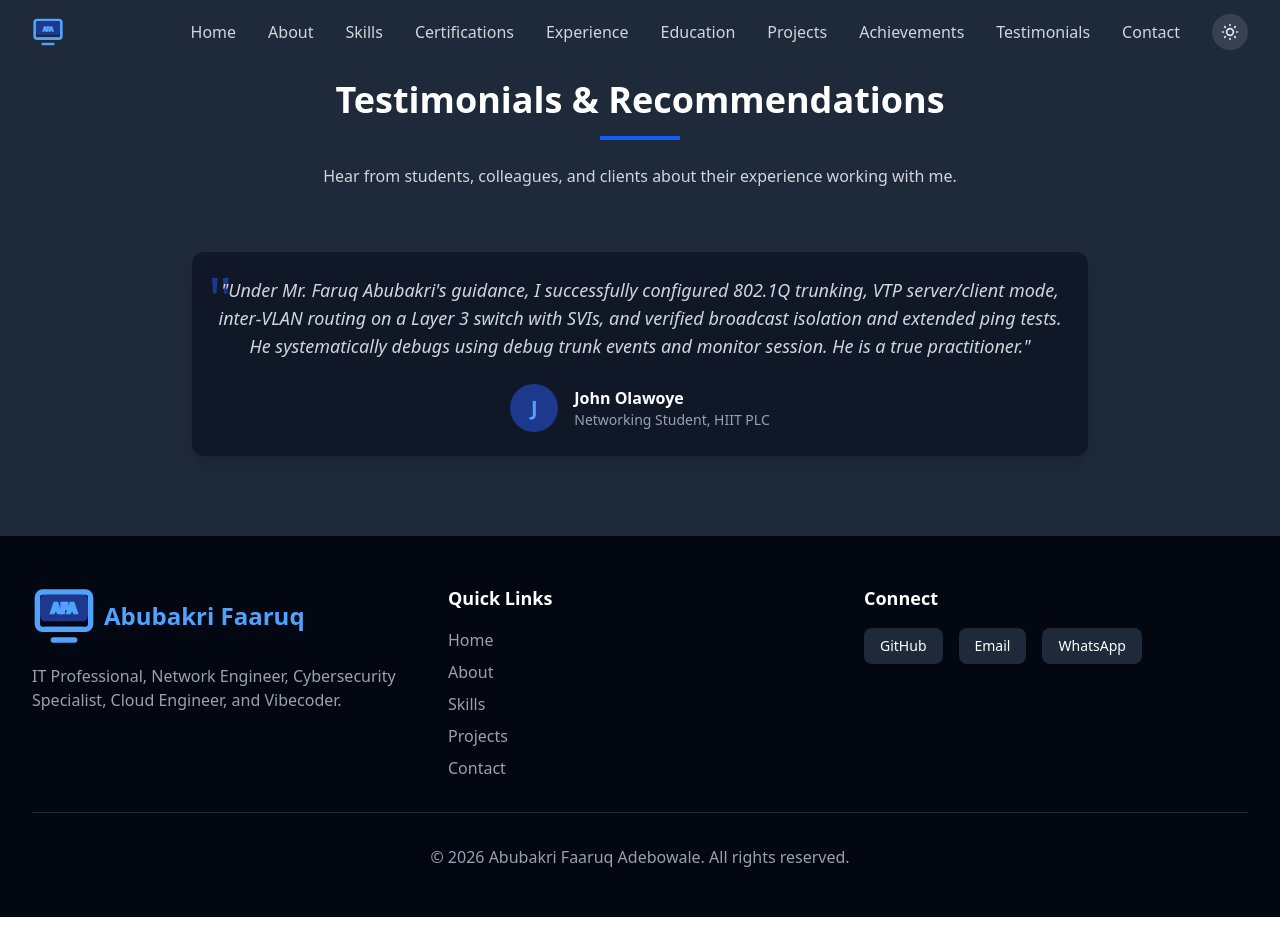
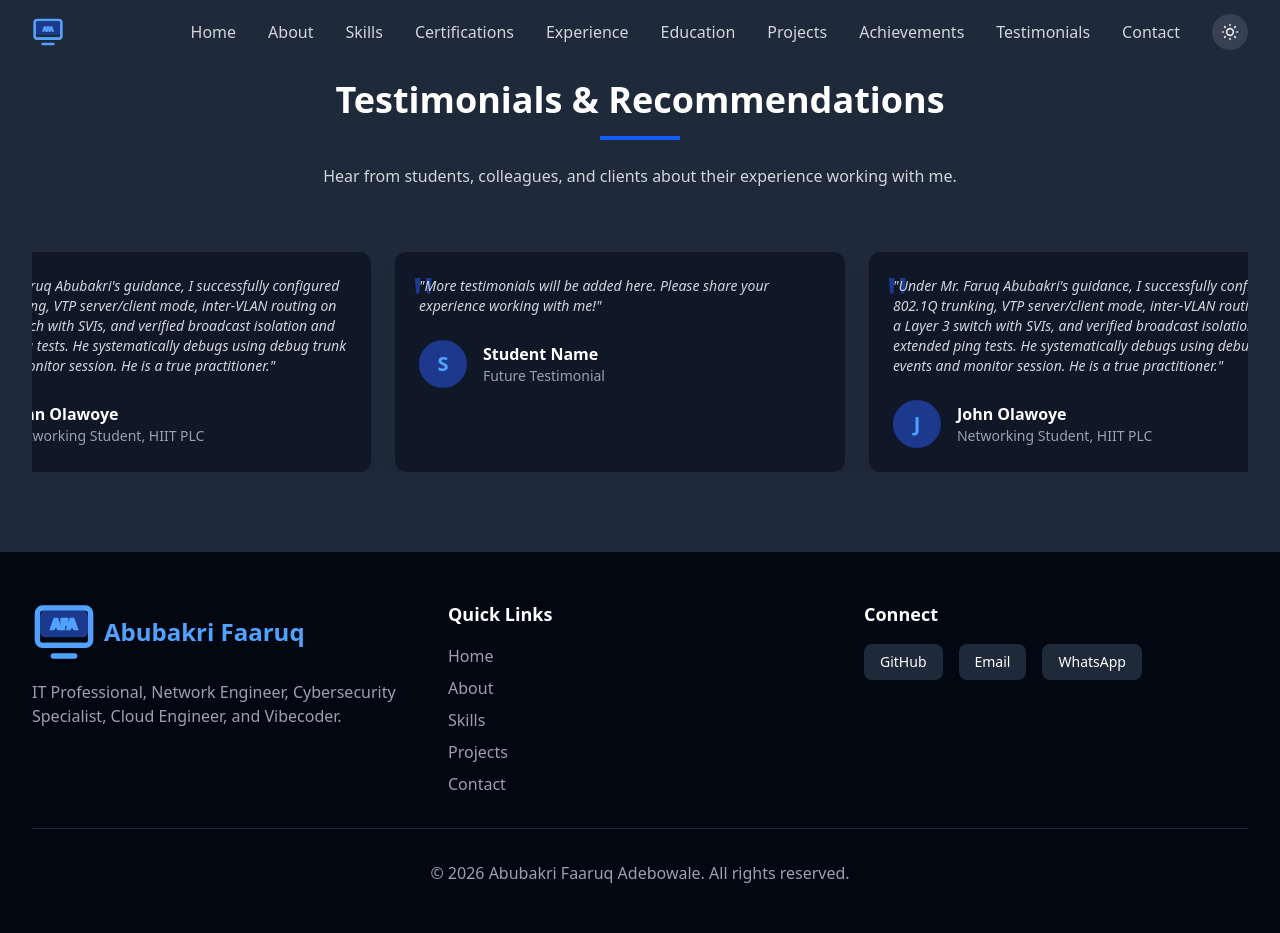
Before and after one commit to IbnAbubakri/AbubakriFaaruqAdebowaleResume, a Next.js app: page /testimonials in a window 1280 px wide. Built offline with nearby package versions, Linux system fonts and the light colour scheme.

Commit message:
Add auto-scrolling testimonials with hover pause

```diff
--- a/src/app/globals.css
+++ b/src/app/globals.css
@@ -1,3 +1,20 @@
 @import "tailwindcss";
 
 @custom-variant dark (&:is(.dark *));
+
+@keyframes scroll {
+  0% {
+    transform: translateX(0);
+  }
+  100% {
+    transform: translateX(-50%);
+  }
+}
+
+.animate-scroll {
+  animation: scroll 30s linear infinite;
+}
+
+.animate-scroll:hover {
+  animation-play-state: paused;
+}
--- a/src/sections/Testimonials.tsx
+++ b/src/sections/Testimonials.tsx
@@ -12,14 +12,21 @@ const testimonials = [
   {
     name: 'John Olawoye',
     role: 'Networking Student, HIIT PLC',
+    institution: 'Osun State University',
     content: 'Under Mr. Faruq Abubakri\'s guidance, I successfully configured 802.1Q trunking, VTP server/client mode, inter-VLAN routing on a Layer 3 switch with SVIs, and verified broadcast isolation and extended ping tests. He systematically debugs using debug trunk events and monitor session. He is a true practitioner.',
+    rating: 5,
+  },
+  {
+    name: 'Student Name',
+    role: 'Future Testimonial',
+    content: 'More testimonials will be added here. Please share your experience working with me!',
     rating: 5,
   },
 ]
 
 export default function Testimonials() {
   return (
-    <section id="testimonials" className="py-20 bg-gray-50 dark:bg-gray-800">
+    <section id="testimonials" className="py-20 bg-gray-50 dark:bg-gray-800 overflow-hidden">
       <div className="max-w-7xl mx-auto px-4 sm:px-6 lg:px-8">
         <motion.div
           initial="initial"
@@ -35,26 +42,23 @@ export default function Testimonials() {
           </p>
         </motion.div>
 
-        <div className="grid md:grid-cols-1 gap-8 max-w-4xl mx-auto">
-          {testimonials.map((testimonial, index) => (
+        <div className="relative w-full overflow-hidden">
+          <div className="flex gap-6 animate-scroll">
+            {[...testimonials, ...testimonials].map((testimonial, index) => (
               <motion.div
-              key={testimonial.name}
-              initial={{ opacity: 0, y: 30 }}
-              whileInView={{ opacity: 1, y: 0 }}
-              viewport={{ once: true }}
-              transition={{ delay: index * 0.1 }}
-              className="bg-white dark:bg-gray-900 p-6 rounded-xl shadow-lg text-center relative overflow-hidden"
+                key={`${testimonial.name}-${index}`}
+                className="min-w-[350px] md:min-w-[450px] max-w-[450px] bg-white dark:bg-gray-900 p-6 rounded-xl shadow-lg relative"
               >
                 <div className="text-6xl text-blue-100 dark:text-blue-900 absolute top-4 left-4">"</div>
                 <div className="relative z-10">
-                <div className="text-gray-700 dark:text-gray-300 mb-6 italic text-lg">
+                  <p className="text-gray-700 dark:text-gray-300 mb-6 italic text-sm">
                     "{testimonial.content}"
-                </div>
-                <div className="flex items-center justify-center gap-4">
+                  </p>
+                  <div className="flex items-center gap-4">
                     <div className="w-12 h-12 bg-blue-100 dark:bg-blue-900 rounded-full flex items-center justify-center text-blue-600 dark:text-blue-400 font-bold text-xl">
                       {testimonial.name.charAt(0)}
                     </div>
-                  <div className="text-left">
+                    <div>
                       <p className="font-semibold text-gray-900 dark:text-white">{testimonial.name}</p>
                       <p className="text-sm text-gray-500 dark:text-gray-400">{testimonial.role}</p>
                     </div>
@@ -64,6 +68,7 @@ export default function Testimonials() {
             ))}
           </div>
         </div>
+      </div>
     </section>
   )
 }
```
Lines whose indentation alone changed are shown as unchanged.
